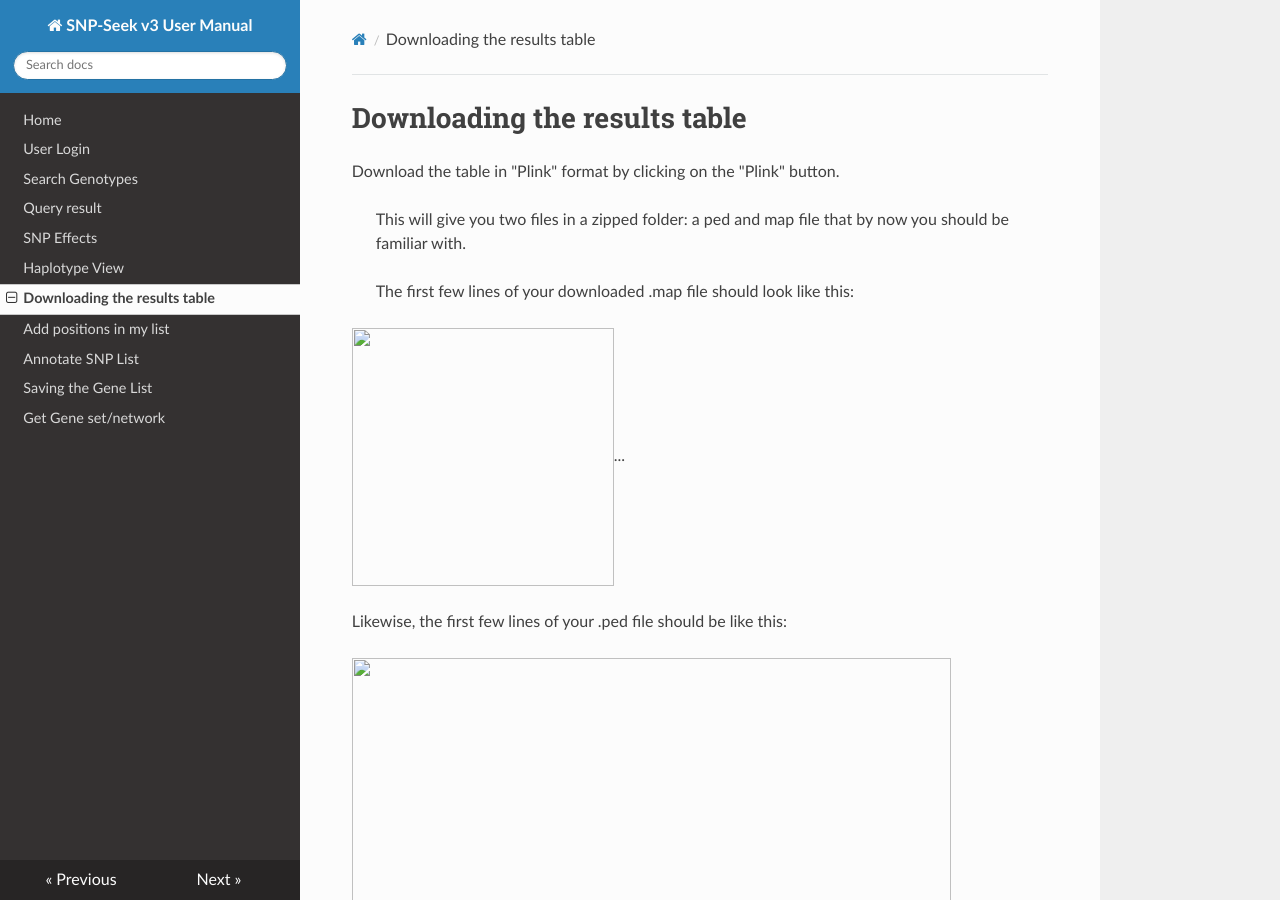
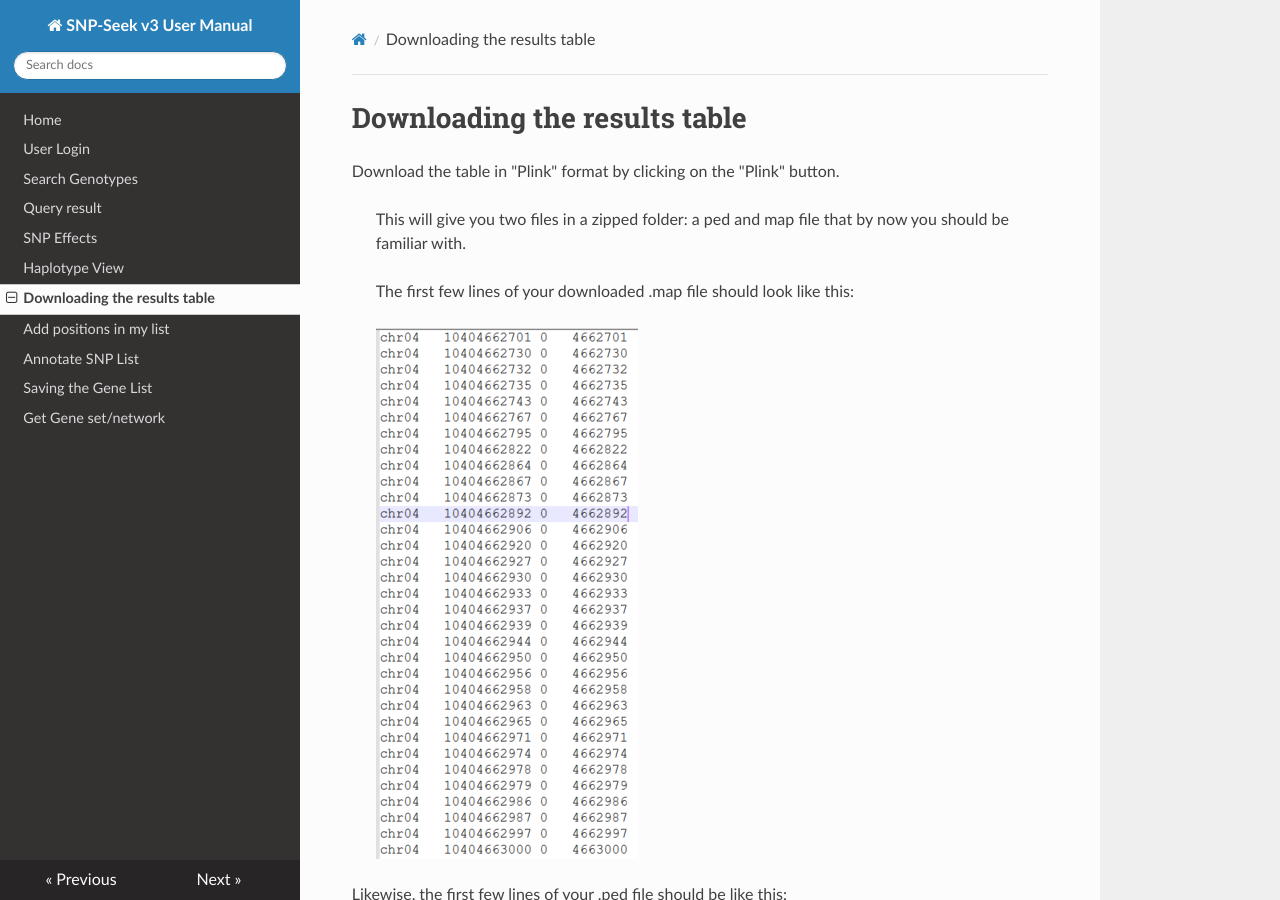
Before and after one commit to jdetras/SNP-Seekv3-Manual, an MkDocs documentation site: the page built from docs/downloading_the_results_table.md, in a window 1280 px wide and 900 px high. Built offline with MkDocs 1.6.1, drawn with Linux system fonts in a browser that asks for light colours; nearby versions of some CDN libraries.

Commit message:
Update downloading_the_results_table.md

```diff
--- a/docs/downloading_the_results_table.md
+++ b/docs/downloading_the_results_table.md
@@ -8,10 +8,12 @@ Download the table in "Plink" format by clicking on the "Plink" button.
 > The first few lines of your downloaded .map file should look like
 > this:
 
-<img src="img/image10.png"
-style="width:2.72917in;height:2.69in" />\...
+> ![](img/image10.png)
+<!-- <img src="img/image10.png"
+style="width:2.72917in;height:2.69in" />\... -->
 
 Likewise, the first few lines of your .ped file should be like this:
 
-<img src="img/image11.png"
-style="width:6.23958in;height:3.53125in" />
+> ![](img/image11.png)
+> <!-- <img src="img/image11.png"
+style="width:6.23958in;height:3.53125in" /> -->
```
